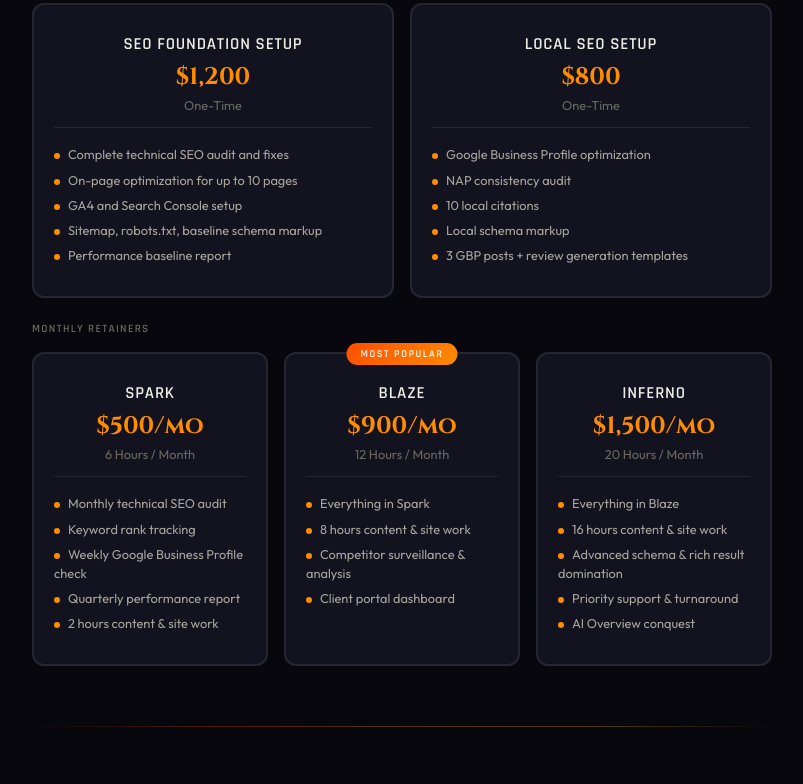
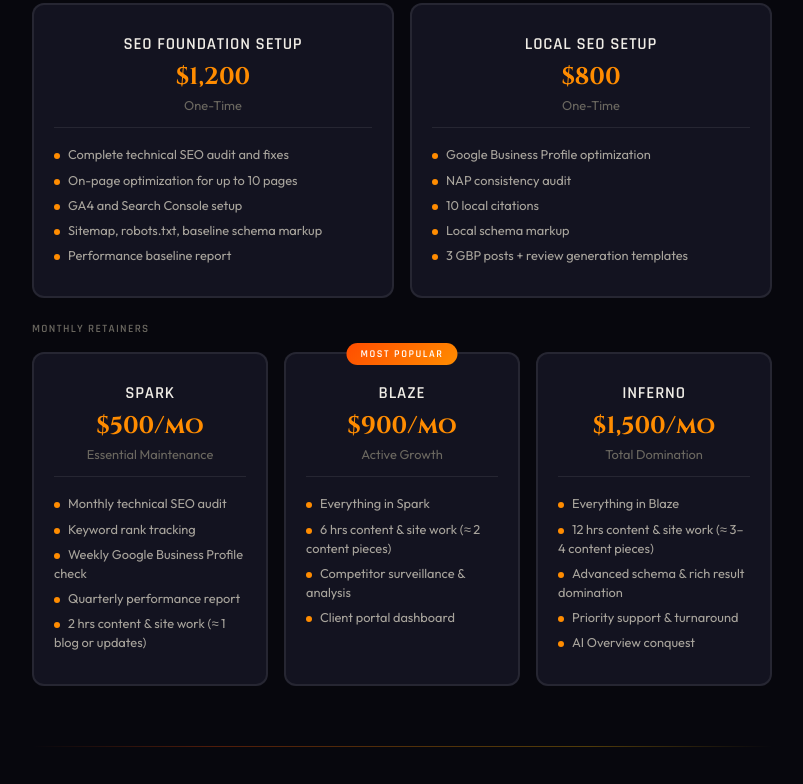
Before and after one commit to KandyPhoenix/Phoenix-Method, a plain HTML site: page get-started.html in a window 1280 px wide. Shown: the part 439-1223 px from the top of the page, without its empty margins (238-1041 px from the left). Drawn offline with Linux system fonts and the light colour scheme.

Commit message:
PM-37: Drop 'dedicated hours' headers; reframe content deliverables
Removes 'X dedicated hours per month' from Spark/Blaze/Inferno headers. Keeps hours visible on content line items paired with an 'equivalent' (e.g. 2 hrs = 1 blog post). Tightens Blaze 8h->6h and Inferno 16h->12h for margin.

Closes PM-37.

```diff
--- a/get-started.html
+++ b/get-started.html
@@ -391,23 +391,23 @@
                     <input type="radio" name="plan" value="spark">
                     <div class="plan-name">Spark</div>
                     <div class="plan-price">$500/mo</div>
-                    <div class="plan-type">6 Hours / Month</div>
+                    <div class="plan-type">Essential Maintenance</div>
                     <ul class="plan-features">
                         <li>Monthly technical SEO audit</li>
                         <li>Keyword rank tracking</li>
                         <li>Weekly Google Business Profile check</li>
                         <li>Quarterly performance report</li>
-                        <li>2 hours content & site work</li>
+                        <li>2 hrs content & site work (≈ 1 blog or updates)</li>
                     </ul>
                 </div>
                 <div class="plan-option popular" data-plan="blaze" data-url="https://square.link/u/LDSg7Eo0" onclick="selectPlan(this)">
                     <input type="radio" name="plan" value="blaze">
                     <div class="plan-name">Blaze</div>
                     <div class="plan-price">$900/mo</div>
-                    <div class="plan-type">12 Hours / Month</div>
+                    <div class="plan-type">Active Growth</div>
                     <ul class="plan-features">
                         <li>Everything in Spark</li>
-                        <li>8 hours content & site work</li>
+                        <li>6 hrs content & site work (≈ 2 content pieces)</li>
                         <li>Competitor surveillance & analysis</li>
                         <li>Client portal dashboard</li>
                     </ul>
@@ -416,10 +416,10 @@
                     <input type="radio" name="plan" value="inferno">
                     <div class="plan-name">Inferno</div>
                     <div class="plan-price">$1,500/mo</div>
-                    <div class="plan-type">20 Hours / Month</div>
+                    <div class="plan-type">Total Domination</div>
                     <ul class="plan-features">
                         <li>Everything in Blaze</li>
-                        <li>16 hours content & site work</li>
+                        <li>12 hrs content & site work (≈ 3–4 content pieces)</li>
                         <li>Advanced schema & rich result domination</li>
                         <li>Priority support & turnaround</li>
                         <li>AI Overview conquest</li>
```
Also changed, not shown: index.html (+8 -8 lines).
